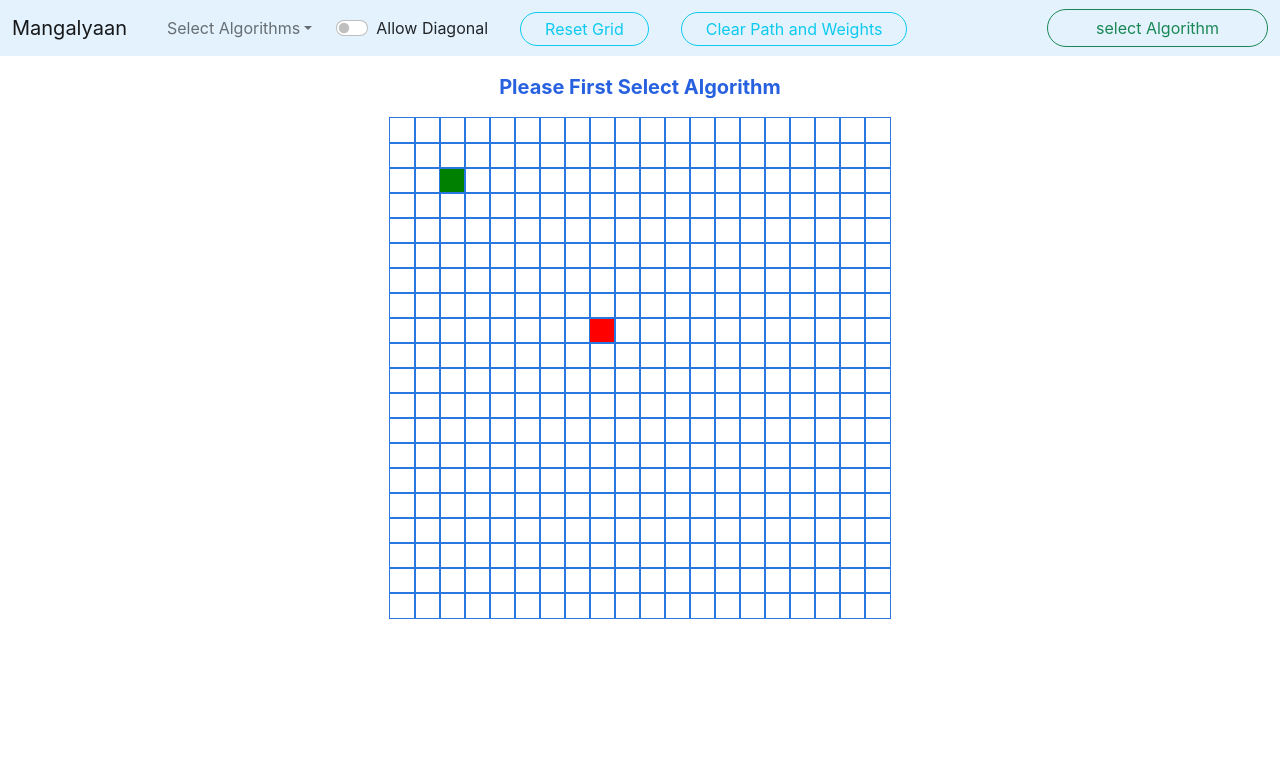
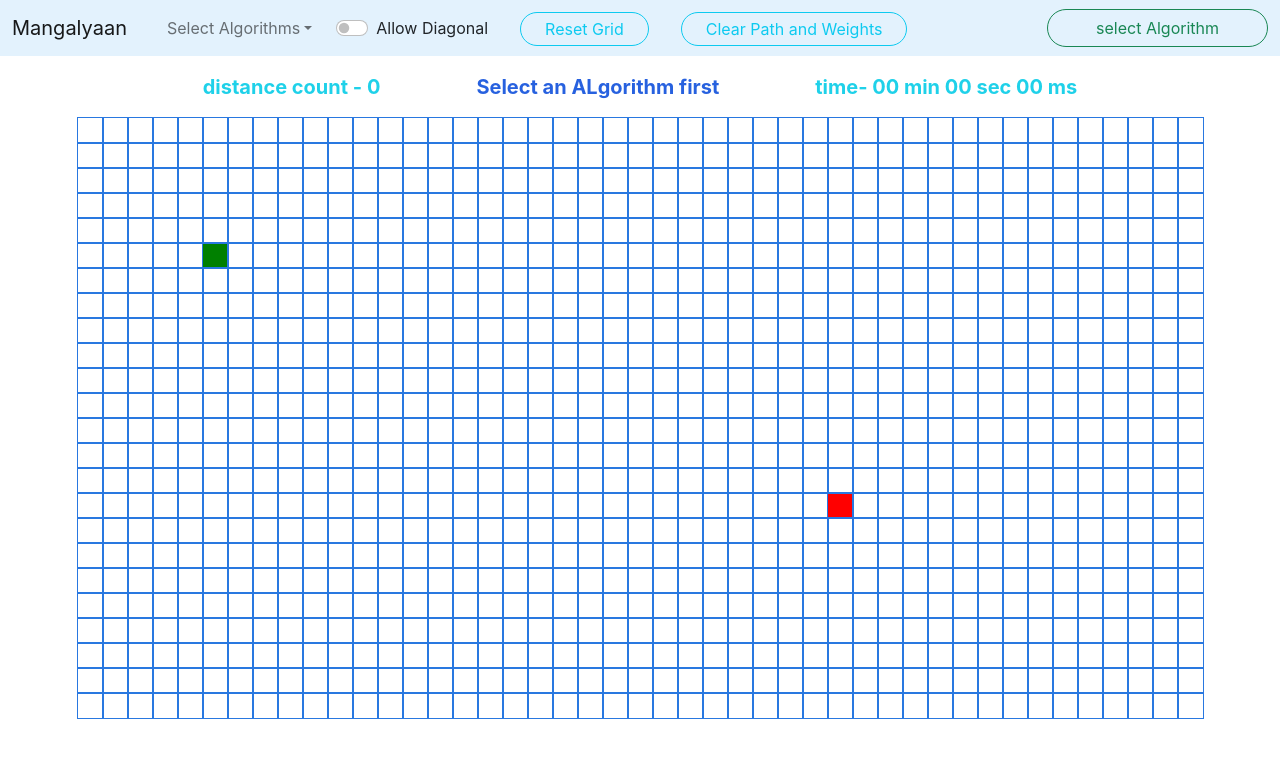
Before and after one commit to SinghAman1/mangalyaan, a React (Create React App) app: page / in a window 1280 px wide. Shown: the top 758 px of the page. Built offline with nearby package versions, Linux system fonts and the light colour scheme.

Commit message:
added timer function

```diff
--- a/src/algorithms/utility.js
+++ b/src/algorithms/utility.js
@@ -1,5 +1,5 @@
 import '../navbar';
-//import {Visualizer} from'../visulaizer/visualizer'
+import {no_of_column , no_of_row} from'../visulaizer/visualizer'
 
 export class Queue {
     constructor() {
@@ -43,7 +43,7 @@ export class Queue {
     for (let d = 0; d < length; d++) {
       let rr = i + dx[d];
       let cc = j + dy[d];
-      if (rr >= 0 && rr < 20 && cc >= 0 && cc < 20) {
+      if (rr >= 0 && rr < no_of_row && cc >= 0 && cc < no_of_column) {
         if (grid[rr][cc].isVisited || grid[rr][cc].isWall === "true") {
           continue;
         } // if d < 4, push elements else if d >= 4, check for diagonal walls
--- a/src/navbar.js
+++ b/src/navbar.js
@@ -1,5 +1,6 @@
  import React, { Component } from 'react';
 import { dijkstra } from './algorithms/dijkstra';
+
  class Navbar extends Component {
    state = {
      currentAlgorithm : null,
@@ -12,6 +13,7 @@ import { dijkstra } from './algorithms/dijkstra';
        this.setState({  currentAlgorithm :name });
         // console.log( this.props); v
         document.getElementById('input-message').innerHTML= ` Apply ${ name} Algorithm`;
+        // document.getElementById('algo-name').innerHTML= `  ${ name} Algorithm`;
 
 
      }
--- /dev/null
+++ b/src/timer.js
@@ -0,0 +1,43 @@
+
+let minutes;
+let seconds;
+let milisec;
+let started = false;
+let interval;
+let startTime = new Date();
+let btnText;
+
+
+/**
+ * helper function for start() function
+ */
+export function timer() {
+  const now = new Date();
+
+  const milisecond = now - startTime;
+  minutes = Math.floor(milisecond / (1000 * 60));
+  seconds = Math.floor((milisecond / 1000) % 60);
+  milisec = Math.floor(milisecond % 100);
+
+  // show 09 instead of 9 in case minutes, seconds or milisec are less than 10
+  minutes = minutes < 10 ? "0" + minutes : minutes;
+  seconds = seconds < 10 ? "0" + seconds : seconds;
+  milisec = milisec < 10 ? "0" + milisec : milisec;
+
+  document.getElementById('time-count').innerText ="time -"+
+    minutes + " min " + seconds + " sec " + milisec + " ms ";
+}
+
+export function start() {
+  // btnText = startBtnText;
+  //  console.log('start')
+  //  console.log( new Date());
+  startTime = new Date();
+  if (started == false) {
+    interval = setInterval(timer, 10);
+    started = true;
+  } else {
+    clearInterval(interval);
+    started = false;
+  }
+}
--- a/src/visulaizer/visualizer.css
+++ b/src/visulaizer/visualizer.css
@@ -10,3 +10,13 @@
   font-size: 20px;
   font-weight: 700;
 }
+.distance-count{
+  color: rgb(31, 209, 233);
+  font-size: 20px;
+  font-weight: 700;
+}
+.time-count {
+  color: rgb(31, 209, 233);
+  font-size: 20px;
+  font-weight: 700;
+}
--- a/src/visulaizer/visualizer.js
+++ b/src/visulaizer/visualizer.js
@@ -6,15 +6,24 @@ import {Greedy_BFS,getNodesInShortestPathOrderOfGreedyBfs} from '../algorithms/g
 
 import Navbar from '../navbar';
 import Node from '../node/node';
+import { start } from '../timer';
 
 import "./visualizer.css";
 
 
-let START_NODE_ROW = 2;
-let START_NODE_COL = 2;
-let FINISH_NODE_ROW = 8;
-let FINISH_NODE_COL = 8;
+
+let START_NODE_ROW = 5;
+let START_NODE_COL = 5;
+let FINISH_NODE_ROW = 30;
+let FINISH_NODE_COL = 15;
 let  isWPressed = false;
+const height = window.innerHeight * 0.8;
+const width = window.innerWidth * 0.9;
+ export const no_of_row= Math.floor(width / 25) - 1;
+ export const no_of_column=Math.floor(height / 25) - 1;
+//  console.log( no_of_row);
+//  console.log( width);
+
 
 export default class Visualizer extends Component {
     state = {
@@ -122,9 +131,13 @@ export default class Visualizer extends Component {
   }
 
   animateDijkstra(visitedNodesInOrder, nodesInShortestPathOrder) {
+     start();
     for (let i = 0; i <= visitedNodesInOrder.length; i++) {
       if (i === visitedNodesInOrder.length) {
+
         setTimeout(() => {
+          document.getElementById('distacne-count').innerHTML= `distance count -  ${nodesInShortestPathOrder.length-1 }`;
+          start();
           this.animateShortestPath(nodesInShortestPathOrder);
         }, 10 * i);
         return;
@@ -141,6 +154,7 @@ export default class Visualizer extends Component {
 
   animateShortestPath(nodesInShortestPathOrder) {
     // console.log(this.state.grid);
+
     for (let i = 0; i < nodesInShortestPathOrder.length; i++) {
       setTimeout(() => {
         const node = nodesInShortestPathOrder[i];
@@ -149,6 +163,7 @@ export default class Visualizer extends Component {
            node.row===FINISH_NODE_ROW && node.col===FINISH_NODE_COL? 'node-finish':'node-shortest-path'}`;
       }, 50 * i);
     }
+
   }
 
   visualizeAlgorithm =( name)=> {
@@ -158,7 +173,9 @@ export default class Visualizer extends Component {
     let visitedNodesInOrder; let nodesInShortestPathOrder;
     // console.log( name);
     if( name ==='dijkstra'){
+
      visitedNodesInOrder = dijkstra(grid, startNode, finishNode);
+
      nodesInShortestPathOrder = getNodesInShortestPathOrderOfDijkstra( finishNode);
     }
     else if( name ==='BFS')
@@ -176,12 +193,19 @@ export default class Visualizer extends Component {
       visitedNodesInOrder = Greedy_BFS(grid, startNode, finishNode);
       nodesInShortestPathOrder = getNodesInShortestPathOrderOfGreedyBfs(finishNode);
     }
+    else {
+       return;
+    }
     // console.log( nodesInShortestPathOrder);
     // console.log( visitedNodesInOrder);
      if( nodesInShortestPathOrder.length==1)
-     document.getElementById('input-message').innerHTML= `Path not  Found `;
-     else
-    document.getElementById('input-message').innerHTML= `Path Found , Shortest Path length - ${nodesInShortestPathOrder.length-1 }`;
+    {
+      document.getElementById('input-message').innerHTML= `Path not  Found `;
+    }
+      else
+    {
+      document.getElementById('input-message').innerHTML= `Path Found successfully`;
+    }
 
     this.animateDijkstra(visitedNodesInOrder, nodesInShortestPathOrder);
   }
@@ -191,9 +215,9 @@ export default class Visualizer extends Component {
   resetGrid =( )=> {
     //  const { grid} = this.state;
      const grid = [];
-     for (let row = 0; row < 20; row++) {
+     for (let row = 0; row < no_of_row; row++) {
        const currentRow = [];
-       for (let col = 0; col < 20; col++) {
+       for (let col = 0; col < no_of_column; col++) {
           currentRow.push(createNode(col, row));
        document.getElementById(`node-${row}-${col}`).className =
         `node  ${ row===START_NODE_ROW && col===START_NODE_COL ?'node-start':
@@ -203,7 +227,8 @@ export default class Visualizer extends Component {
        grid.push(currentRow);
      }
      document.getElementById('input-message').innerHTML= `successfully Grid cleared`;
-
+     document.getElementById('distacne-count').innerHTML= `distance count - 0`;
+     document.getElementById('time-count').innerHTML= ` time- 00 min 00 sec 00 ms`;
        this.setState({ grid});
     // console.log(grid);
   }
@@ -211,9 +236,9 @@ export default class Visualizer extends Component {
    clearPath=()=> {
      const { grid}= this.state;
      const gridNew = [];
-     for (let row = 0; row < 20; row++) {
+     for (let row = 0; row < no_of_row; row++) {
       const currentRow = [];
-      for (let col = 0; col < 20; col++) {
+      for (let col = 0; col < no_of_column; col++) {
          currentRow.push(createNode(col, row,grid[row][col].isWall));
         if(grid[row][col].isWall) {
           document.getElementById(`node-${row}-${col}`).className='node node-wall'; }
@@ -225,6 +250,8 @@ export default class Visualizer extends Component {
       gridNew.push(currentRow);
     }
     document.getElementById('input-message').innerHTML= `successfully path cleared`;
+    document.getElementById('distacne-count').innerHTML= `distance count - 0`;
+    document.getElementById('time-count').innerHTML= ` time- 00 min 00 sec 00 ms`;
       this.setState({ grid: gridNew});
     //  console.log( grid);
    }
@@ -248,9 +275,18 @@ export default class Visualizer extends Component {
               resetGrid = { this.resetGrid}
               visualizeAlgorithm = { this.visualizeAlgorithm}
                />
-            < div className = 'message-show my-3' id='input-message'>
-              Please First Select Algorithm
+            < div className = ' my-3' >
+            < span className = 'distance-count px-5' id='distacne-count'>
+                distance count - 0
+              </ span>
+              < span className = 'message-show px-5' id='input-message'>
+              Select an ALgorithm first
+              </ span>
+              < span className = 'time-count px-5' id='time-count'>
+               time- 00 min 00 sec 00 ms
+              </ span>
             </div>
+
 
             <div className="grid">
             {grid.map((row, rowIdx) => {
@@ -291,10 +327,11 @@ export default class Visualizer extends Component {
 
 
 const getInitialGrid = () => {
+
     const grid = [];
-    for (let row = 0; row < 20; row++) {
+    for (let row = 0; row < no_of_row; row++) {
       const currentRow = [];
-      for (let col = 0; col < 20; col++) {
+      for (let col = 0; col < no_of_column; col++) {
         currentRow.push(createNode(col,row));
       }
       grid.push(currentRow);
```
